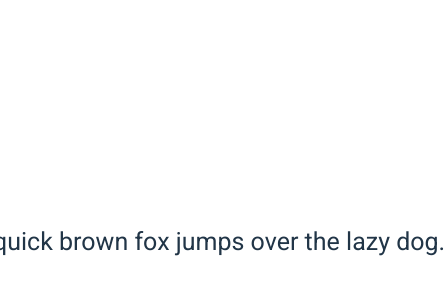
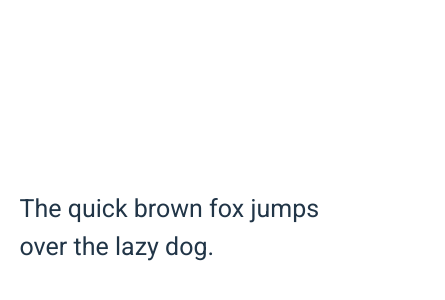
Before and after one commit to JuicyMangoCode/typetest, a React (Vite) app: page / in a window 390 px wide. Shown: the part 138-438 px from the top of the page, 445 px wide, since content can reach past the window. Built offline with nearby package versions, Linux system fonts and the light colour scheme; no server answers.

Commit message:
Responsive design

```diff
--- a/src/TypeTest.module.css
+++ b/src/TypeTest.module.css
@@ -25,7 +25,7 @@ body {
 .phrase {
     font-size: 25px;
     display: inline;
-    white-space: nowrap;
+    white-space: wrap;
 }
 
 .correctChar {
@@ -42,7 +42,6 @@ body {
     font-size: 25px;
     color: green;
     display: inline;
-    white-space: nowrap;
 }
 
 .input {
@@ -52,6 +51,8 @@ body {
     text-align: left;
     font-size: 25px;
     width: 100%;
+    height: fit-content;
+    resize: none;
 }
 
 .input:focus {
--- a/src/TypeTest.tsx
+++ b/src/TypeTest.tsx
@@ -99,9 +99,8 @@ const TypeTest = () => {
             <p className={userInput === quote ? style.correct : style.phrase}>
                 {renderQuote()}
                 <br />
-                <input
+                <textarea
                     autoFocus
-                    type="text"
                     name="input"
                     onPaste={(e) => e.preventDefault()}
                     onCut={(e) => e.preventDefault()}
```
